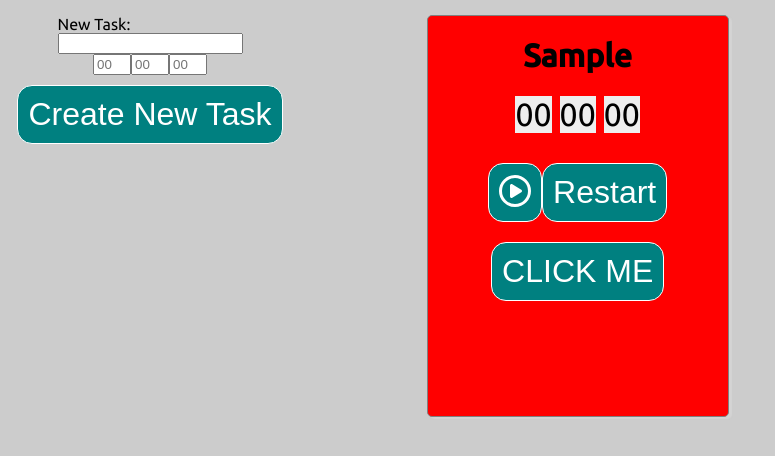
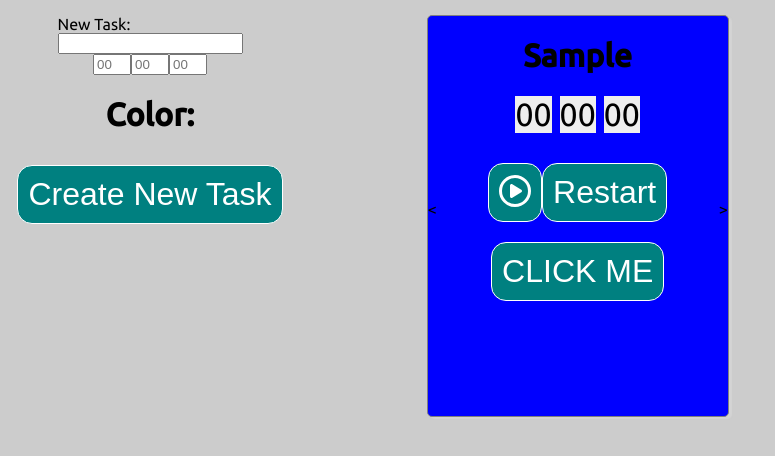
Before and after one commit to TheCodingComposer/TaskFlow, a React (Create React App) app: page / in a window 1280 px wide. Both pictures are taken after typing "Sample", "Sample", "Sample", "Sample" into the empty fields and a click on the button "Create New Task". Shown: the top 456 px of the page, without its empty margins (0-775 px from the left). Built offline with nearby package versions, Linux system fonts and the light colour scheme.

Commit message:
move bg color to taskcard (to persist random color), back and forward arrows on task card

```diff
--- a/src/App.css
+++ b/src/App.css
@@ -30,6 +30,7 @@ button {
     display: flex;
     flex-direction: column;
     align-items: center;
+    position: relative;
 
 }
 
@@ -69,3 +70,20 @@ button {
 
     margin-top: 20px;
 }
+
+/* Arrows */
+
+.arrow {
+    position: absolute;
+    top: 42%;
+}
+
+.left-arrow {
+    left: 0;
+
+}
+
+.right-arrow {
+    right: 0;
+
+}
--- a/src/App.js
+++ b/src/App.js
@@ -14,17 +14,22 @@ function App() {
 
   const [tasks, setTasks] = useState(() => {
     // getting stored value
+    // (need to add an if (localStorage.getitem("tasks") to make sure it exists?)
+    // When I first used the app, the first task I added disappeared
+
     const saved = localStorage.getItem("tasks");
     const initialValue = JSON.parse(saved);
     return initialValue || "";
   });
 
+
+
   function handleCreateNewTask(newTask) {
 
+    //generate random id for each task
     const id = Math.floor(Math.random() * 1000000)
 
     setTasks([...tasks, {...newTask, id: id}])
-
 
   }
 
@@ -32,6 +37,42 @@ function App() {
   function removeTask(id) {
      const filteredTasks = tasks.filter(task => task.id !== id)
      setTasks(filteredTasks)
+  }
+
+  // if 'back' is true, move back in array, otherwise move foward
+  function handleMoveTask(id, back) {
+
+    //do nothing if there is no task or only one task
+    if (tasks.length < 2) {
+      return;
+    }
+
+
+
+
+      const index = tasks.findIndex((task) => task.id === id)
+
+      if (index == 0 && back) {
+        return
+      }
+
+      if (index == tasks.length - 1 && !back) {
+        return
+      }
+
+      const task = tasks[index]
+
+      //NOTE: had to copy with spread operator and not directly reference "tasks",
+      //because in the latter case tasksCopy referenced the same object as setTasks,
+      //so calling setTasks didn't trigger a re-render
+      const tasksCopy = [...tasks];
+      tasksCopy.splice(index, 1)
+      tasksCopy.splice(back ? index - 1 : index + 1, 0, task)
+
+      setTasks(tasksCopy)
+
+
+
   }
 
 
@@ -53,6 +94,7 @@ function App() {
         task={task}
         key={task.id}
         removeTask={removeTask}
+        handleMoveTask={handleMoveTask}
       />
 
       )
--- /dev/null
+++ b/src/Components/Arrow.js
@@ -0,0 +1,21 @@
+
+export default function Arrow({back, onArrowClick, id}) {
+
+
+
+    return (
+        <div className="arrow-container">
+
+            {back
+            ?
+                //true = move task back in array, otherwise move forward
+                <p className="arrow left-arrow" onClick={() => onArrowClick(id, true)}>&lt;</p>
+            :
+                <p className="arrow right-arrow" onClick={() => onArrowClick(id, false)}>&gt;</p>
+            }
+
+
+        </div>
+    )
+
+ }
--- a/src/Components/NewTaskForm.js
+++ b/src/Components/NewTaskForm.js
@@ -1,10 +1,11 @@
 import {useState, useId} from 'react'
+import randomColor from '../randomColor';
 
 export default function NewTaskForm({createNewTask}) {
 
 
-
-    const [newTask, setNewTask] = useState({taskName: '', hours: '', minutes: '', seconds: ''});
+    //consolidate hours/minutes/seconds into their own time object within larger object?
+    const [newTask, setNewTask] = useState({taskName: '', hours: '', minutes: '', seconds: '', backgroundColor: ''});
 
 
 
@@ -79,10 +80,19 @@ export default function NewTaskForm({createNewTask}) {
 
             </div>
 
+            <div className="color-selector-container">
+
+                <h1>Color:</h1>
+
+            </div>
+
             <button onClick={() => {
+                //choose random background color (future: let user choose with input)
+                const bgColor = randomColor()
 
-                createNewTask(newTask)
-                setNewTask({taskName: '', hours: '', minutes: '', seconds: ''})
+                console.log(newTask)
+                createNewTask({...newTask, backgroundColor: bgColor})
+                setNewTask({taskName: '', hours: '', minutes: '', seconds: '', backgroundColor: ''})
 
                 }
                 }>Create New Task</button>
--- a/src/Components/TaskCard.js
+++ b/src/Components/TaskCard.js
@@ -1,13 +1,13 @@
 import { useState, useEffect, useRef, useCallback } from "react";
-import randomColor from '../randomColor.js';
 import AlarmSound from "../AlarmSound.js";
 
 import { FontAwesomeIcon } from '@fortawesome/react-fontawesome';
 import { faCirclePlay } from '@fortawesome/free-regular-svg-icons';
 import { faCirclePause } from '@fortawesome/free-regular-svg-icons';
+import Arrow from "./Arrow.js";
 
 
-export default function TaskCard({task, removeTask}) {
+export default function TaskCard({task, removeTask, handleMoveTask}) {
 
     const [startingPosition, setStartingPosition] = useState({})
 
@@ -26,7 +26,7 @@ export default function TaskCard({task, removeTask}) {
         hours: task.hours,
         minutes: task.minutes,
         seconds: task.seconds,
-        backgroundColor: randomColor()
+        backgroundColor: task.backgroundColor
     })
 
 
@@ -214,6 +214,23 @@ export default function TaskCard({task, removeTask}) {
                 }}>Restart</button>
 
            </div>
+
+            {/* Better to consolidate into single component? */}
+            <Arrow
+                back={true}
+                onArrowClick={handleMoveTask}
+                id={task.id}
+            />
+            <Arrow
+                back={false}
+                onArrowClick={handleMoveTask}
+                id={task.id}
+            />
+
+
+
+
+           {/* Turn into x button in to left */}
            <button onClick={() => {
             removeTask(task.id)
            }}>CLICK ME</button>
```
Also changed, not shown: 1 other file (tests, documents, lock files or other folders).
